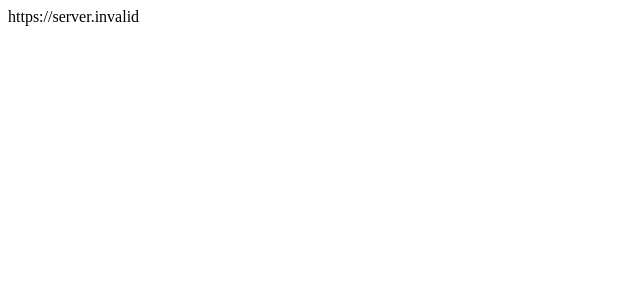
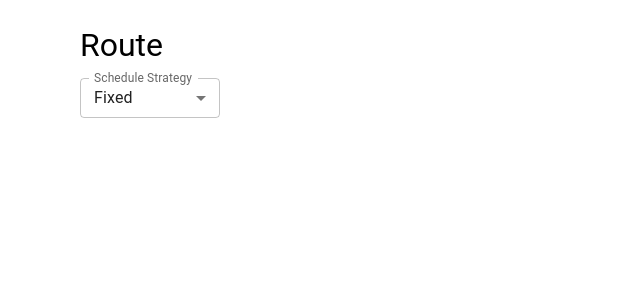
Before and after one commit to faridsh69/routes, a Next.js app: page / in a window 1280 px wide. Shown: the top 300 px of the page, without its empty margins (0-640 px from the left). Built offline with nearby package versions, Linux system fonts and the light colour scheme; no server answers.

Commit message:
farid/routes: mui added

```diff
--- a/package.json
+++ b/package.json
@@ -13,6 +13,9 @@
   "dependencies": {
     "@babel/preset-env": "^7.16.11",
     "@babel/preset-react": "^7.16.7",
+    "@emotion/react": "^11.9.0",
+    "@emotion/styled": "^11.8.1",
+    "@mui/material": "^5.6.3",
     "@testing-library/dom": "^8.13.0",
     "@testing-library/jest-dom": "^5.16.4",
     "@testing-library/react": "^13.1.1",
--- a/src/components/RouteDetails.tsx
+++ b/src/components/RouteDetails.tsx
@@ -1,7 +1,44 @@
-import React from "react";
+import React, { useState } from "react";
+import {
+  FormControl,
+  InputLabel,
+  MenuItem,
+  Select,
+  SelectChangeEvent,
+  Typography,
+} from "@mui/material";
+
+import { SCHEDULE_STRATEGIES, SCHEDULE_STRATEGY_FIXED } from "@constants/strategySchedules";
+import { ScheduleStrategyType } from "@interfaces/ScheduleStrategyType";
 
 const RouteDetails = () => {
-  return <>{process.env.API_URL}</>;
+  const [scheduleStrategy, setScheduleStrategy] =
+    useState<ScheduleStrategyType>(SCHEDULE_STRATEGY_FIXED);
+
+  const handleChangeScheduleStrategy = (event: SelectChangeEvent<ScheduleStrategyType>) => {
+    setScheduleStrategy(event.target.value as ScheduleStrategyType);
+  };
+  return (
+    <>
+      <Typography variant="h5" component="div" gutterBottom sx={{ fontSize: "2rem" }}>
+        Route
+      </Typography>
+      <FormControl sx={{ minWidth: 140 }} size="small">
+        <InputLabel>Schedule Strategy</InputLabel>
+        <Select
+          value={scheduleStrategy}
+          label="Schedule Strategy"
+          onChange={handleChangeScheduleStrategy}
+        >
+          {SCHEDULE_STRATEGIES.map((scheduleStrategy) => (
+            <MenuItem key={scheduleStrategy} value={scheduleStrategy}>
+              {scheduleStrategy}
+            </MenuItem>
+          ))}
+        </Select>
+      </FormControl>
+    </>
+  );
 };
 
 export { RouteDetails };
--- /dev/null
+++ b/src/constants/strategySchedules.ts
@@ -0,0 +1,18 @@
+import { ScheduleStrategyType } from "@interfaces/ScheduleStrategyType";
+
+const SCHEDULE_STRATEGY_FIXED: ScheduleStrategyType = "Fixed";
+const SCHEDULE_STRATEGY_SEMI_FLEXIBLE: ScheduleStrategyType = "Semi Flexible";
+const SCHEDULE_STRATEGY_FLEXIBLE: ScheduleStrategyType = "Flexible";
+
+const SCHEDULE_STRATEGIES: ScheduleStrategyType[] = [
+  SCHEDULE_STRATEGY_FIXED,
+  SCHEDULE_STRATEGY_SEMI_FLEXIBLE,
+  SCHEDULE_STRATEGY_FLEXIBLE,
+];
+
+export {
+  SCHEDULE_STRATEGIES,
+  SCHEDULE_STRATEGY_FIXED,
+  SCHEDULE_STRATEGY_SEMI_FLEXIBLE,
+  SCHEDULE_STRATEGY_FLEXIBLE,
+};
--- a/src/types/ErrorFallbackProps.ts
+++ b/src/interfaces/ErrorFallbackPropsType.ts
@@ -1,4 +1,4 @@
-export type ErrorFallbackProps = {
+export type ErrorFallbackPropsType = {
   error: Error;
   resetErrorBoundary: () => void;
 };
--- /dev/null
+++ b/src/interfaces/ScheduleStrategyType.ts
@@ -0,0 +1 @@
+export type ScheduleStrategyType = "Fixed" | "Semi Flexible" | "Flexible";
--- /dev/null
+++ b/src/layouts/master.tsx
@@ -0,0 +1,15 @@
+import { FC, PropsWithChildren } from "react";
+
+import { Box, Container, Grid } from "@mui/material";
+
+const Master: FC<PropsWithChildren<unknown>> = ({ children }) => {
+  return (
+    <Container>
+      <Grid container>
+        <Box margin={2}>{children}</Box>
+      </Grid>
+    </Container>
+  );
+};
+
+export { Master };
--- a/src/pages/index.tsx
+++ b/src/pages/index.tsx
@@ -1,18 +1,22 @@
 import type { NextPage } from "next";
 import Head from "next/head";
+
 import { AppErrorBoundary } from "@components/AppErrorBoundary";
 import { RouteDetails } from "@components/RouteDetails";
+import { Master } from "@layouts/master";
 
 const Home: NextPage = () => {
   return (
     <>
       <Head>
         <title>Route Details</title>
-        <meta name="description" content="Generated by create next app" />
+        <meta name="description" content="Test Route Details application" />
         <link rel="icon" href="/favicon.png" />
       </Head>
       <AppErrorBoundary>
-        <RouteDetails />
+        <Master>
+          <RouteDetails />
+        </Master>
       </AppErrorBoundary>
     </>
   );
--- a/tsconfig.json
+++ b/tsconfig.json
@@ -19,7 +19,8 @@
       "@pages/*": ["src/pages/*"],
       "@components/*": ["src/components/*"],
       "@layouts/*": ["src/layouts/*"],
-      "@types/*": ["src/types/*"]
+      "@interfaces/*": ["src/interfaces/*"],
+      "@constants/*": ["src/constants/*"]
     }
   },
   "include": ["next-env.d.ts", "**/*.ts", "**/*.tsx", "src/tests/App.test.js"],
```
Also changed, not shown: src/components/AppErrorBoundary.tsx (+2 -5 lines), .prettierrc.json, 1 other file (tests, documents, lock files or other folders).
